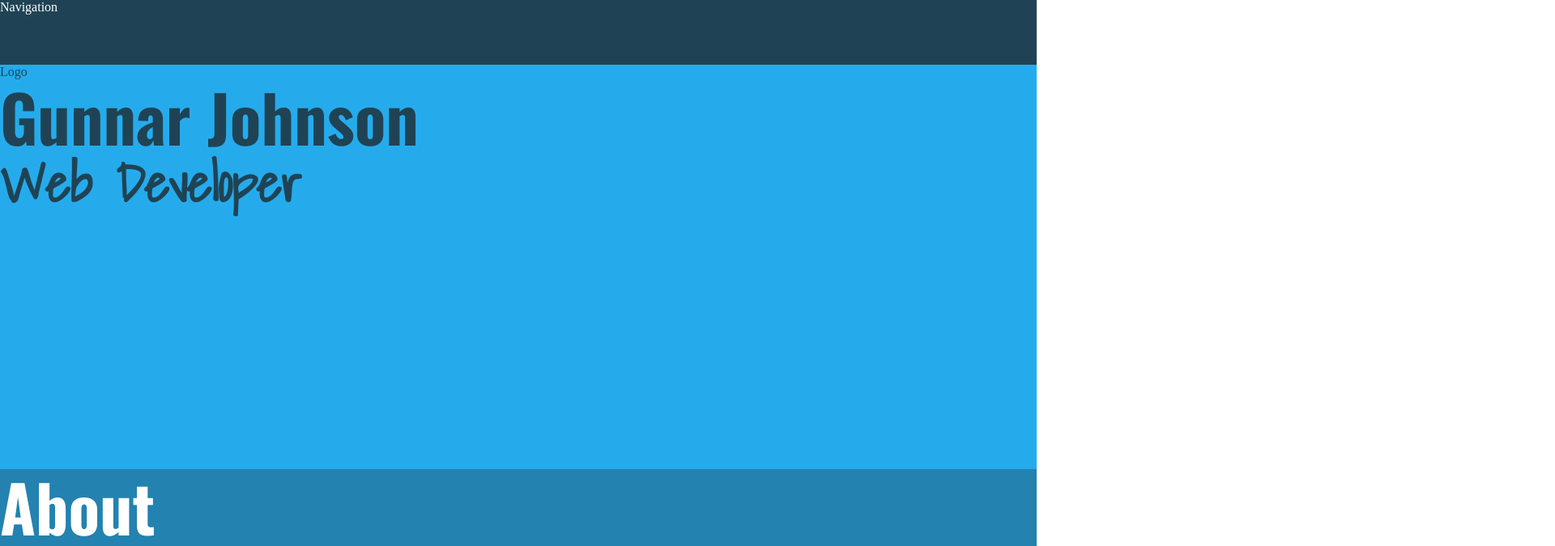
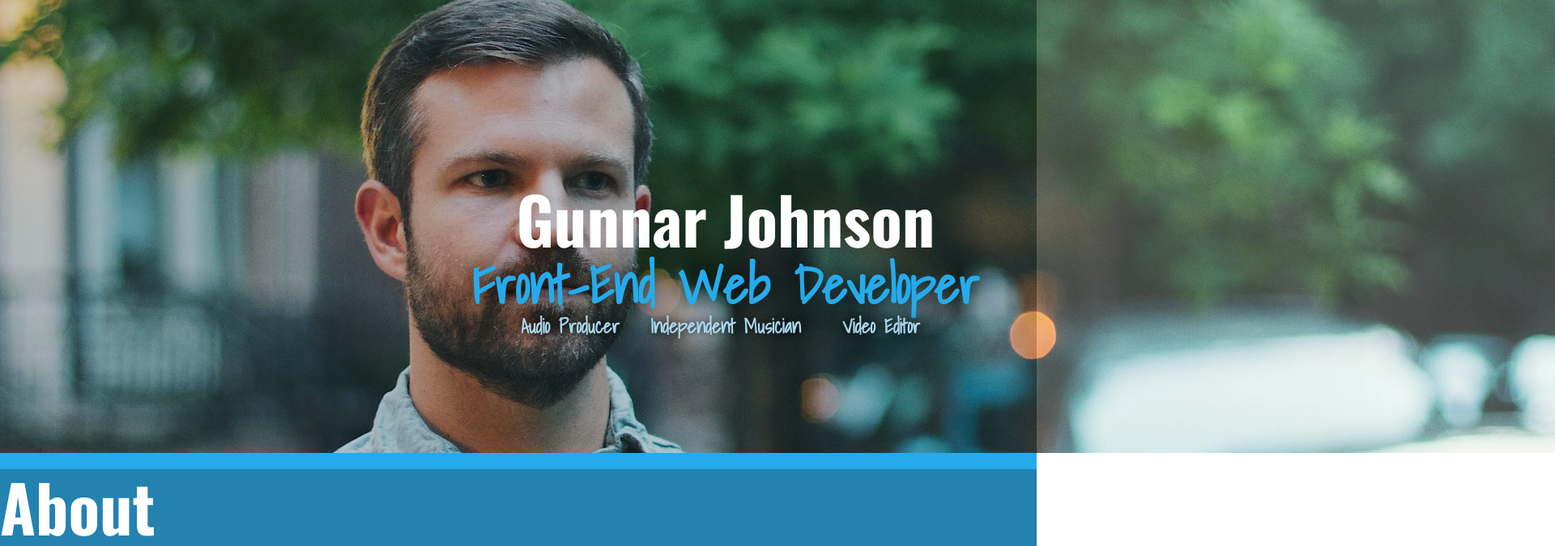
Before and after one commit to gunnarjohnson/gunnarjohnson.github.io, a website: page app/index.html in a window 1280 px wide. Shown: the top 675 px of the page at 81% size, 1920 px wide, since content can reach past the window. Drawn offline with nearby package versions, Linux system fonts and the light colour scheme.

Commit message:
Started hero styling.

```diff
--- a/app/assets/styles/base/_global.css
+++ b/app/assets/styles/base/_global.css
@@ -1,7 +1,9 @@
 html {
+  width: 100%;
   height: 165em;
 }
 
 body {
+  width: 100%;
   height: 165em;
 }
--- a/app/assets/styles/base/_variables.css
+++ b/app/assets/styles/base/_variables.css
@@ -2,5 +2,6 @@ $blueDark: #1F4354;
 $blueLight: #25ABEC;
 $blueMedium: #2382B0;
 $bluePrimary: #226383;
+$blueSky: #aad7ed;
 $grayLight: #a7c3d1;
 $grayDark: #111D23;
--- a/app/assets/styles/modules/_hero.css
+++ b/app/assets/styles/modules/_hero.css
@@ -1,12 +1,16 @@
 .hero {
+  position: relative;
+  z-index: -1;
+  width: 100%;
+  height: 35em;
+  background-color: $blueDark;
+  color: #FFFFFF;
+  border-bottom: 1.25em solid $blueLight;
 
-  width: 100%;
-  height: 31.25em;
-  background-color: $blueLight;
-  color: $blueDark;
-
-  &__logo {
-
+  &__image {
+    position: absolute;
+    z-index: -1;
+    opacity: 0.8;
   }
 
   &__name {
@@ -17,7 +21,21 @@
 
   &__tagline {
     font-family: Shadows Into Light, sans-serif;
-    font-size: 4em;
-    font-weight: 700;
+    text-shadow: 0 0 0.5em black;
+
+    &--main {
+      color: $blueLight;
+      font-size: 4em;
+      font-weight: 700;
+    }
+
+    &--other {
+      width: 8em;
+      height: 10em;
+      color: $blueSky;
+      font-size: 1.5em;
+      font-weight: 700;
+      text-align: center;
+    }
   }
 }
--- a/app/assets/styles/modules/_site-header.css
+++ b/app/assets/styles/modules/_site-header.css
@@ -1,5 +1,5 @@
 .site-header {
-
+  display: none;
   width: 100%;
   height: 5em;
   background-color: $blueDark;
--- a/app/assets/styles/modules/_wrapper.css
+++ b/app/assets/styles/modules/_wrapper.css
@@ -5,7 +5,25 @@
   }
 
   &--hero {
+    width: 100%;
+    height: 100%;
+    display: grid;
+    grid-template-columns: [col-0] 1fr [col-1] 1fr [col-2] 1fr [col-3] 1fr [col-4] 1fr [col-5];
+    grid-template-rows: [row-0] 1fr [row-1] 1fr [row-2] 1fr [row-3] 1fr [row-4] 1fr [row-5];
+  }
 
+  &--hero__info {
+    grid-column: col-2 / col-5;
+    grid-row: row-2 / row-4;
+    display: flex;
+    flex-direction: column;
+    align-items: center;
+  }
+
+  &--hero__tagline {
+    display: flex;
+    align-items: flex-start;
+    justify-content: center;
   }
 
   &--about {
--- a/app/index.html
+++ b/app/index.html
@@ -20,10 +20,17 @@
   </header>
 
   <section class="hero">
-    <div class="wrapper wrapper--hero">
-      <div class="hero__logo">Logo</div>
-      <div class="hero__name">Gunnar Johnson</div>
-      <div class="hero__tagline">Web Developer</div>
+    <img class="hero__image" src="assets/images/hero-image__1920w--placeholder.jpg">
+    <div class="wrapper--hero">
+      <div class="wrapper--hero__info">
+        <div class="hero__name">Gunnar Johnson</div>
+        <div class="hero__tagline hero__tagline--main">Front-End Web Developer</div>
+        <div class="wrapper--hero__tagline">
+          <div class="hero__tagline hero__tagline--other">Audio Producer</div>
+          <div class="hero__tagline hero__tagline--other">Independent Musician</div>
+          <div class="hero__tagline hero__tagline--other">Video Editor</div>
+        </div>
+      </div>
     </div>
   </section>
 
--- a/app/temp/styles/styles.css
+++ b/app/temp/styles/styles.css
@@ -451,10 +451,12 @@ template {
 }
 
 html {
+  width: 100%;
   height: 165em;
 }
 
 body {
+  width: 100%;
   height: 165em;
 }
 
@@ -499,15 +501,19 @@ body {
   }
 
 .hero {
-
+  position: relative;
+  z-index: -1;
   width: 100%;
-  height: 31.25em;
-  background-color: #25ABEC;
-  color: #1F4354;
+  height: 35em;
+  background-color: #1F4354;
+  color: #FFFFFF;
+  border-bottom: 1.25em solid #25ABEC;
 }
 
-.hero__logo {
-
+.hero__image {
+    position: absolute;
+    z-index: -1;
+    opacity: 0.8;
   }
 
 .hero__name {
@@ -518,9 +524,23 @@ body {
 
 .hero__tagline {
     font-family: Shadows Into Light, sans-serif;
-    font-size: 4em;
-    font-weight: 700;
+    text-shadow: 0 0 0.5em black;
   }
+
+.hero__tagline--main {
+      color: #25ABEC;
+      font-size: 4em;
+      font-weight: 700;
+    }
+
+.hero__tagline--other {
+      width: 8em;
+      height: 10em;
+      color: #aad7ed;
+      font-size: 1.5em;
+      font-weight: 700;
+      text-align: center;
+    }
 
 .portfolio {
 
@@ -600,7 +620,7 @@ body {
     }
 
 .site-header {
-
+  display: none;
   width: 100%;
   height: 5em;
   background-color: #1F4354;
@@ -636,7 +656,38 @@ body {
   }
 
 .wrapper--hero {
+    width: 100%;
+    height: 100%;
+    display: grid;
+    grid-template-columns: [col-0] 1fr [col-1] 1fr [col-2] 1fr [col-3] 1fr [col-4] 1fr [col-5];
+    grid-template-rows: [row-0] 1fr [row-1] 1fr [row-2] 1fr [row-3] 1fr [row-4] 1fr [row-5];
+  }
 
+.wrapper--hero__info {
+    grid-column: col-2 / col-5;
+    grid-row: row-2 / row-4;
+    display: -webkit-box;
+    display: -ms-flexbox;
+    display: flex;
+    -webkit-box-orient: vertical;
+    -webkit-box-direction: normal;
+        -ms-flex-direction: column;
+            flex-direction: column;
+    -webkit-box-align: center;
+        -ms-flex-align: center;
+            align-items: center;
+  }
+
+.wrapper--hero__tagline {
+    display: -webkit-box;
+    display: -ms-flexbox;
+    display: flex;
+    -webkit-box-align: start;
+        -ms-flex-align: start;
+            align-items: flex-start;
+    -webkit-box-pack: center;
+        -ms-flex-pack: center;
+            justify-content: center;
   }
 
 .wrapper--about {
```
Also changed, not shown: app/assets/images/hero-image__1280w--placeholder.jpg (added), app/assets/images/hero-image__1920w--placeholder.jpg (added).
